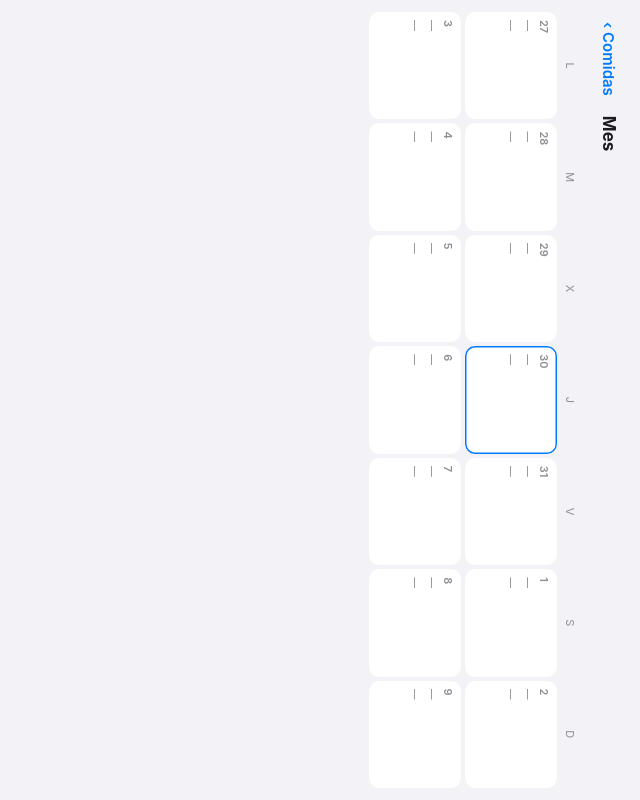
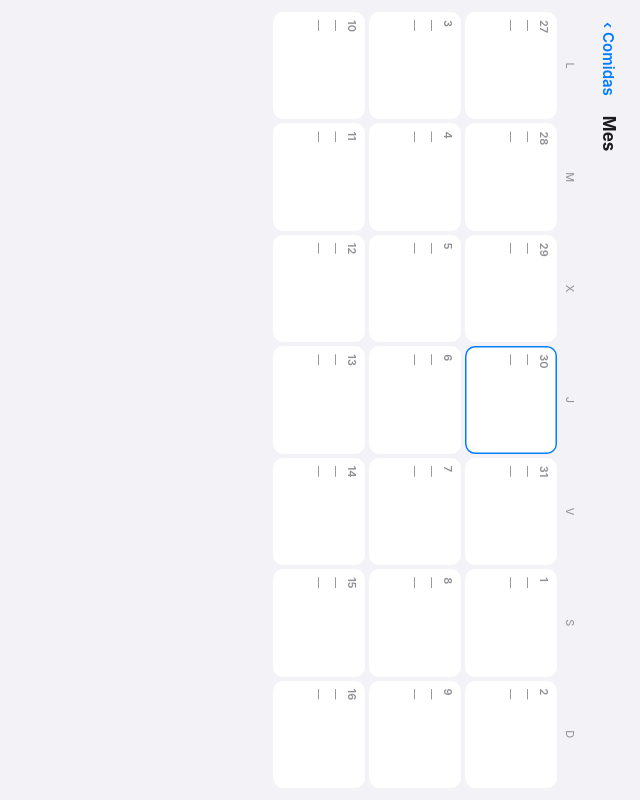
Before and after one commit to manoelmellid/rutina, a React (Vite) app: page /comidas/mes in a window 1280 px wide. Shown: the whole page, without its empty margins (640-1280 px from the left). Built offline with nearby package versions, Linux system fonts and the light colour scheme.

Commit message:
MesScreen: mostrar 3 semanas en vez de 2
Ahora que el scroll de semanas esta verificado, se sube de las 2 de
prueba a 3 (decision del usuario). Confirmado en el navegador que con
3 semanas el scroll se activa de verdad (scrollHeight > clientHeight).

```diff
--- a/src/screens/MesScreen.tsx
+++ b/src/screens/MesScreen.tsx
@@ -4,7 +4,7 @@ import styles from './MesScreen.module.css';
 import { getWeekDays, isSameDate, toISODate } from '../lib/week';
 import { getAllPlatos, getComidasEnRango, type Comida, type Plato, type TipoComida } from '../lib/db';
 
-const SEMANAS = 2; // "probar primero con dos" — la ventana real vendrá después
+const SEMANAS = 3;
 const DIAS_LABEL = ['L', 'M', 'X', 'J', 'V', 'S', 'D'];
 const TIPOS: TipoComida[] = ['comida', 'cena'];
 
```
